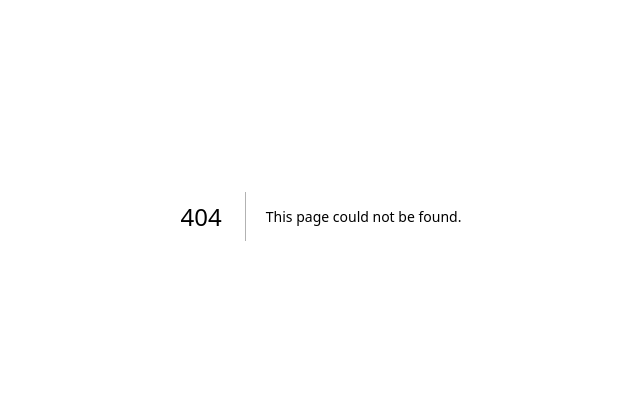
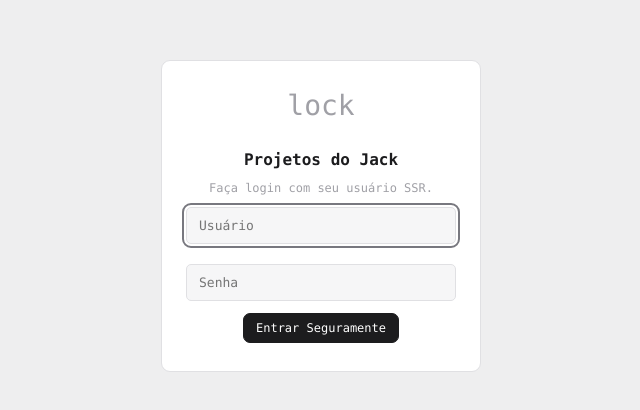
Before and after one commit to jackdesigner/Kanban, a Next.js app: page /login in a window 1280 px wide. Before the commit this address had no page. Shown: the part 184-594 px from the top of the page, without its empty margins (319-959 px from the left). Built offline with nearby package versions, Linux system fonts and the light colour scheme.

Commit message:
feat: implement server-side authentication using Supabase SSR, custom login page, and middleware protection

```diff
--- /dev/null
+++ b/app/actions/auth.ts
@@ -0,0 +1,35 @@
+'use server'
+
+import { revalidatePath } from 'next/cache'
+import { redirect } from 'next/navigation'
+import { createClient } from '@/utils/supabase/server'
+
+export async function loginAction(formData: FormData) {
+  const username = formData.get('username') as string
+  const password = formData.get('password') as string
+
+  if (!username || !password) {
+    return { error: 'Usuário e senha são obrigatórios' }
+  }
+
+  // Tratamento da entrada do usuário de forma limpa e invisível para o Supabase
+  const cleanUsername = username.trim().replace(/\s+/g, '')
+  const email = `${cleanUsername}@seuapp.com`
+
+  const supabase = await createClient()
+
+  // Conexão e autenticação gerando cookies seguros do lado do servidor
+  const { error } = await supabase.auth.signInWithPassword({
+    email,
+    password,
+  })
+
+  if (error) {
+    console.error('Erro de Autenticação SSR:', error.message)
+    return { error: 'Credenciais inválidas. Verifique usuário e senha.' }
+  }
+
+  // Redirecionamento após o login bem-sucedido
+  revalidatePath('/', 'layout')
+  redirect('/')
+}
--- /dev/null
+++ b/app/login/page.tsx
@@ -0,0 +1,58 @@
+'use client'
+
+import { useState, useTransition } from 'react'
+import { loginAction } from '@/app/actions/auth'
+
+export default function LoginPage() {
+  const [error, setError] = useState<string | null>(null)
+  const [isPending, startTransition] = useTransition()
+
+  function handleFormAction(formData: FormData) {
+    setError(null)
+    startTransition(async () => {
+      // Dispara a action no backend de forma asíncrona
+      const result = await loginAction(formData)
+
+      // Se a action retornar um erro de validação
+      if (result?.error) {
+        setError(result.error)
+      }
+    })
+  }
+
+  return (
+    <div className="auth-gate">
+      <form className="auth-gate__panel" action={handleFormAction}>
+        <div style={{ display: 'flex', justifyContent: 'center', marginBottom: '16px', color: 'var(--text-muted)' }}>
+          <span className="material-symbols-outlined" style={{ fontSize: '28px' }}>lock</span>
+        </div>
+
+        <h1 className="auth-gate__title">Projetos do Jack</h1>
+        <p className="auth-gate__hint">Faça login com seu usuário SSR.</p>
+
+        <input
+          type="text"
+          name="username"
+          className="auth-gate__input"
+          placeholder="Usuário"
+          autoFocus
+          autoComplete="username"
+          style={{ marginBottom: '8px' }}
+        />
+        <input
+          type="password"
+          name="password"
+          className="auth-gate__input"
+          placeholder="Senha"
+          autoComplete="current-password"
+        />
+
+        {error && <p className="auth-gate__error">{error}</p>}
+
+        <button type="submit" className="btn btn--primary" disabled={isPending}>
+          {isPending ? 'Validando...' : 'Entrar Seguramente'}
+        </button>
+      </form>
+    </div>
+  )
+}
--- a/package.json
+++ b/package.json
@@ -10,6 +10,7 @@
   },
   "dependencies": {
     "@hello-pangea/dnd": "^16.6.0",
+    "@supabase/ssr": "^0.12.0",
     "@supabase/supabase-js": "^2.110.0",
     "next": "^15.3.0",
     "react": "^19.0.0",
--- /dev/null
+++ b/utils/supabase/server.ts
@@ -0,0 +1,28 @@
+import { createServerClient } from '@supabase/ssr'
+import { cookies } from 'next/headers'
+
+export async function createClient() {
+  const cookieStore = await cookies()
+
+  return createServerClient(
+    process.env.NEXT_PUBLIC_SUPABASE_URL!,
+    process.env.NEXT_PUBLIC_SUPABASE_ANON_KEY!,
+    {
+      cookies: {
+        getAll() {
+          return cookieStore.getAll()
+        },
+        setAll(cookiesToSet) {
+          try {
+            cookiesToSet.forEach(({ name, value, options }) => {
+              cookieStore.set(name, value, options)
+            })
+          } catch (error) {
+            // O método setAll foi chamado de um Server Component.
+            // O erro pode ser ignorado pois o middleware cuidará disso.
+          }
+        },
+      },
+    }
+  )
+}
```
Also changed, not shown: middleware.ts (added, +60 -0 lines), 1 other file (tests, documents, lock files or other folders).
